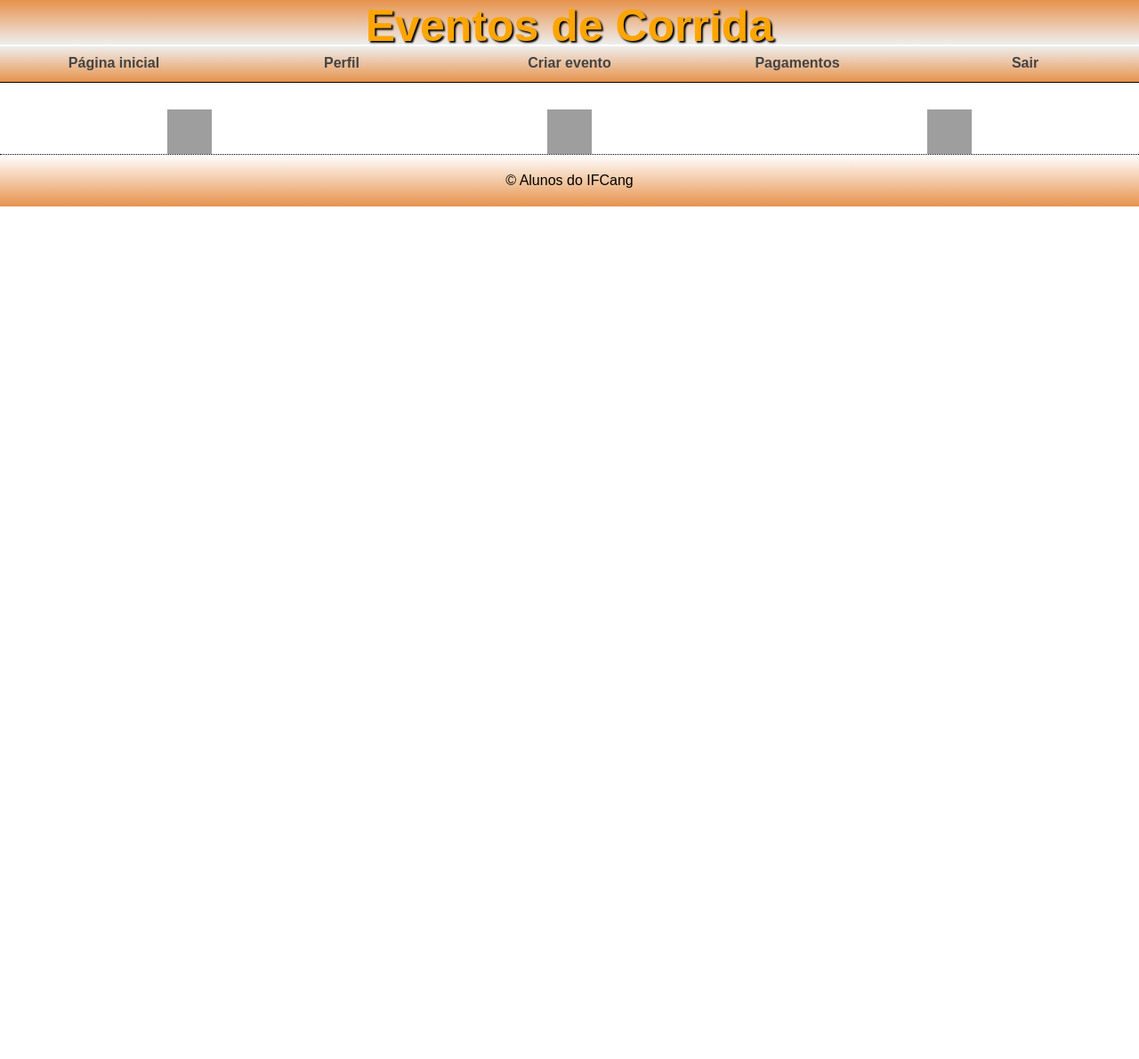
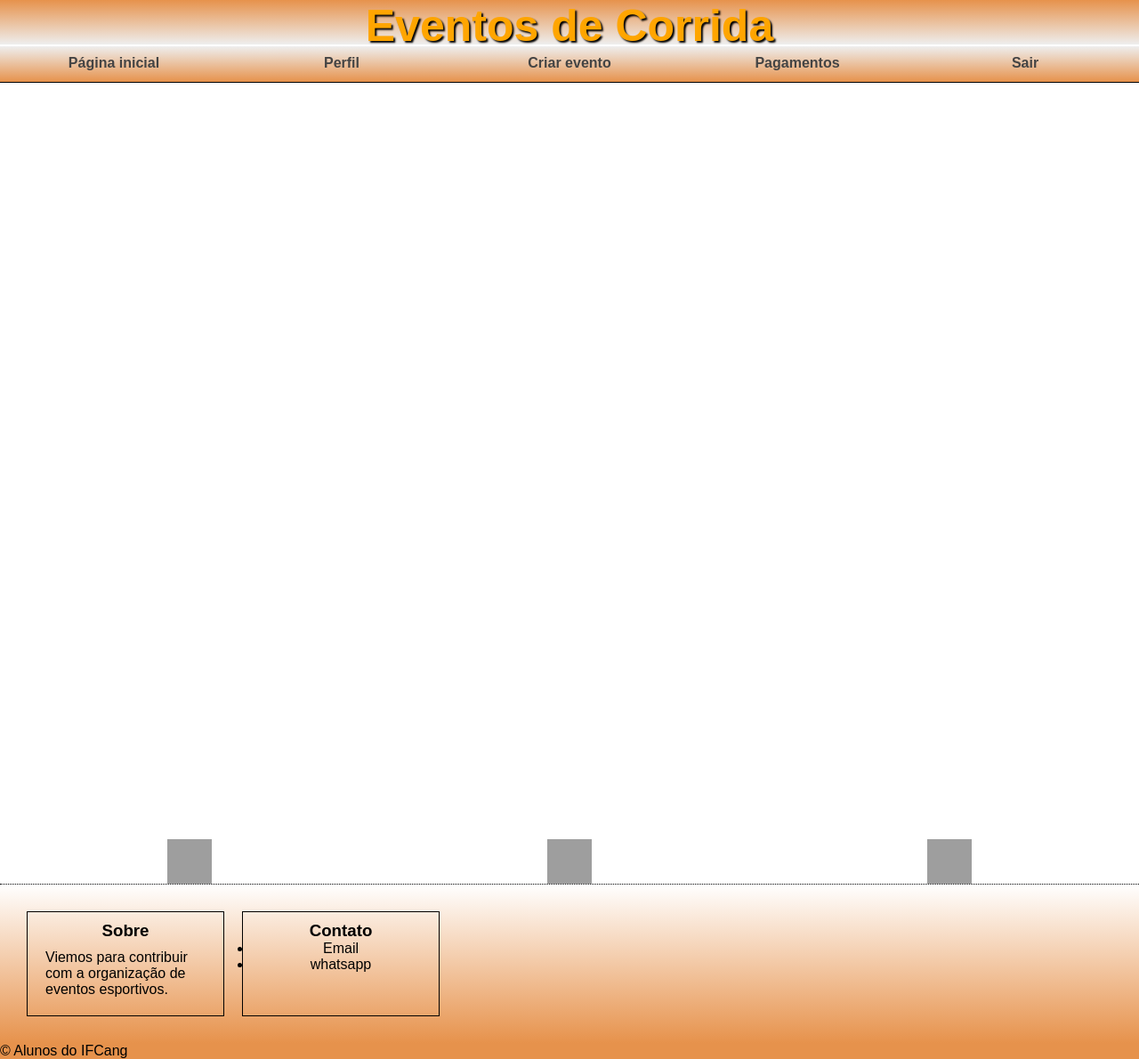
Before and after one commit to Edsondomingos/projeto_integrador_I, a PHP site: page /projeto_integrador_i/_pages/pagamento.php in a window 1280 px wide. Shown: the whole page at 89% size. Before the commit the page ends 232 px from the top, so only its background shows below. Run offline with PHP 8.4, Linux system fonts and the light colour scheme; the visitor is signed in with stand-in values (Sample User, id 1); data that the repository does not hold is empty; grey boxes are pictures that could not be loaded.

Commit message:
atualização do radape

```diff
--- a/_bd/criar_evento_bd.php
+++ b/_bd/criar_evento_bd.php
@@ -5,7 +5,7 @@ $data_evento = $_POST["data_evento"];
 $imagem = $_POST["imagem"];
 $descricao = $_POST["descricao"];
 $titulo = $_POST["titulo"];
-//$valor = $_POST["valor"];
+$valor = $_POST["valor"];
 
 echo $titulo, $descricao, $data_evento, $local_evento, $imagem;
 
--- a/_css/style.css
+++ b/_css/style.css
@@ -8,7 +8,7 @@ body {
 }
 
 div {
-	height: 100%;
+	height: 100vh;
 }
 
 header {
@@ -141,10 +141,15 @@ form input {
 /* Rodape */
 footer {
 	/*margin-top: 20px;*/
-	text-align: center;
+	/* text-align: center; */
 }
 
-footer p {
+footer p::after {
+	text-align: center;
+
+}
+
+.contato {
 	padding: 20px;
 	background-image: linear-gradient(to top, rgba(220, 100, 0, 0.7), #fff);
 }
@@ -187,7 +192,11 @@ footer p {
 .pagamento article {
 	width: 50%;
 	border-radius: 7px;
-	background-color: ;
+}
+
+.bt {
+	width: 100%;
+	padding: 10px;
 }
 
 .pagamento form {
--- a/_pages/pagamento.php
+++ b/_pages/pagamento.php
@@ -30,7 +30,7 @@
 					<input type="radio" name="forma" value="pix" id="pix" required>
 					<label for="pix">Pix</label>
 				</p>
-				<input type="submit" value="Pagar" class='bt-inscricao'>
+				<input type="submit" value="Pagar" class='bt-inscricao bt'>
 			</form>
 			<?php
 			// include 'forma_pagamento.html';
--- a/_template/footer.php
+++ b/_template/footer.php
@@ -9,7 +9,24 @@
 			<img src="<?php echo URL()?>_imgs/corredor.gif" width="50px" height="50px">
 			<img src="<?php echo URL()?>_imgs/corredor.gif" width="50px" height="50px">
 		</figure>
-		<p>&copy; Alunos do IFCang</p>
+		<!-- <div > -->
+		<section class="contato">
+			<article>
+				<h3>Sobre</h3>
+				<p>Viemos para contribuir com a organização de eventos esportivos.</p>
+			</article>
+			<article>
+				<ul>
+					<h3>Contato</h3>
+					<li>Email</li>
+					<li>whatsapp</li>
+				</ul>
+			</article>
+
+		</section>
+		<p style="background:rgba(220, 100, 0, 0.7);">&copy; Alunos do IFCang</p>
+
+		<!-- </div> -->
 	</footer>
 	</div>
 	<!-- Tela de preload -->
```
